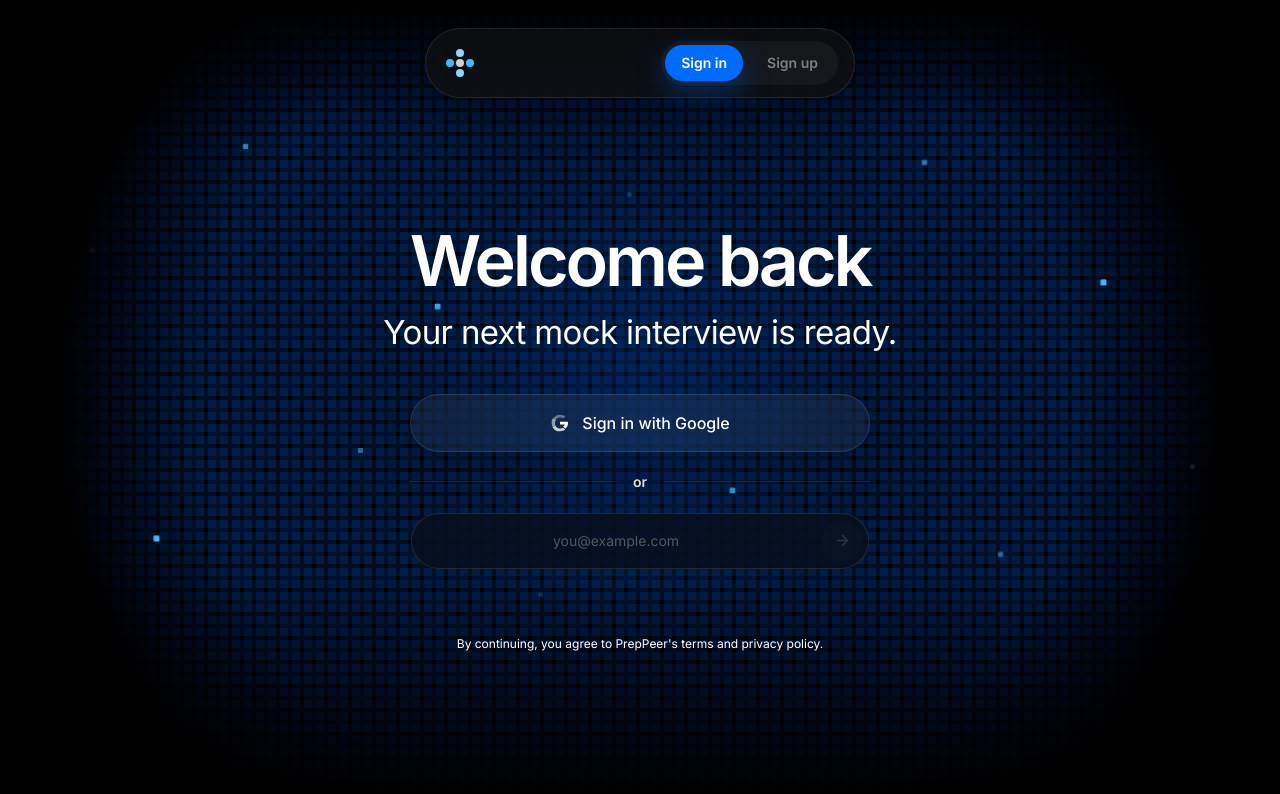
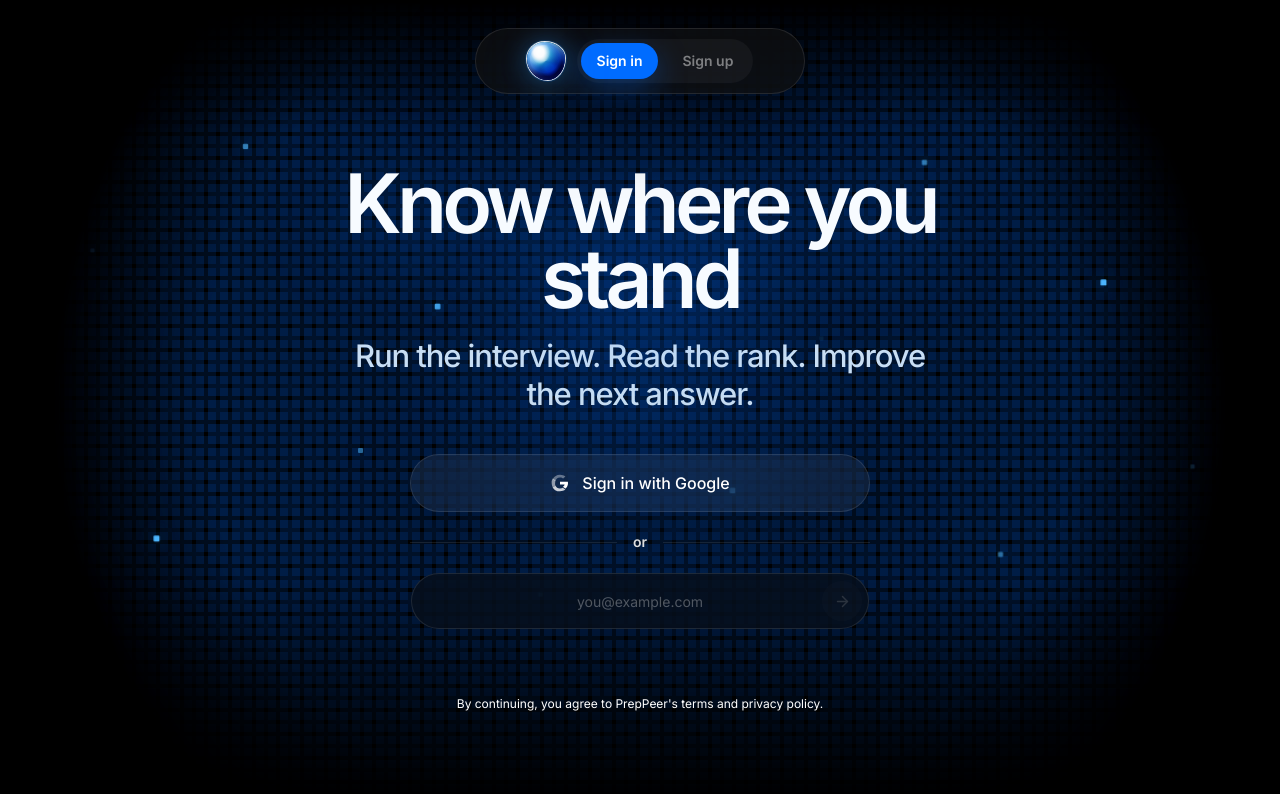
Before and after one commit to Rajat77a/PrepPeer, a Next.js app: page /login in a window 1280 px wide. Shown: the top 794 px of the page. Built offline with nearby package versions, Linux system fonts and the light colour scheme; a web font is replaced by a local one.

Commit message:
Polish login page interactions

```diff
--- a/app/login/page.tsx
+++ b/app/login/page.tsx
@@ -3,10 +3,11 @@
 import { ArrowLeft, ArrowRight, Check, ShieldCheck } from "lucide-react";
 import { AnimatePresence, motion } from "framer-motion";
 import Link from "next/link";
-import { useEffect, useState } from "react";
+import { useEffect, useRef, useState } from "react";
 import { useRouter } from "next/navigation";
 import { createClient } from "@/utils/supabase/client";
 import { Input } from "@/components/ui/input";
+import { OrbLogo } from "@/components/ui/OrbLogo";
 import {
   InputOTP,
   InputOTPGroup,
@@ -28,13 +29,13 @@ const panelMotion = {
 
 const copy = {
   signin: {
-    title: "Welcome back",
-    subtitle: "Your next mock interview is ready.",
+    title: "Know where you stand",
+    subtitle: "Run the interview. Read the rank. Improve the next answer.",
     emailButton: "Send sign-in code",
   },
   signup: {
-    title: "Join PrepPeer",
-    subtitle: "Start with a rank you can improve.",
+    title: "Start with your rank",
+    subtitle: "Create a profile for scores, progress, and every new jump.",
     emailButton: "Send sign-up code",
   },
 };
@@ -66,6 +67,9 @@ function GoogleIcon() {
 }
 
 function MatrixBackground() {
+  const magnetRef = useRef<HTMLDivElement | null>(null);
+  const rafRef = useRef<number | null>(null);
+  const pointerRef = useRef({ x: 50, y: 50, active: 0 });
   const activeCells = [
     { left: "7%", top: "31%", delay: "-0.2s" },
     { left: "12%", top: "67%", delay: "-1.4s" },
@@ -82,11 +86,53 @@ function MatrixBackground() {
     { left: "93%", top: "58%", delay: "-0.4s" },
   ];
 
+  useEffect(() => {
+    const paint = () => {
+      rafRef.current = null;
+      if (!magnetRef.current) return;
+
+      const { x, y, active } = pointerRef.current;
+      magnetRef.current.style.setProperty("--mx", `${x}%`);
+      magnetRef.current.style.setProperty("--my", `${y}%`);
+      magnetRef.current.style.setProperty("--active", `${active}`);
+    };
+
+    const schedulePaint = () => {
+      if (rafRef.current === null) {
+        rafRef.current = window.requestAnimationFrame(paint);
+      }
+    };
+
+    const handlePointerMove = (event: PointerEvent) => {
+      pointerRef.current = {
+        x: (event.clientX / window.innerWidth) * 100,
+        y: (event.clientY / window.innerHeight) * 100,
+        active: 1,
+      };
+      schedulePaint();
+    };
+
+    const handlePointerLeave = () => {
+      pointerRef.current = { ...pointerRef.current, active: 0 };
+      schedulePaint();
+    };
+
+    window.addEventListener("pointermove", handlePointerMove, { passive: true });
+    window.addEventListener("pointerleave", handlePointerLeave);
+
+    return () => {
+      window.removeEventListener("pointermove", handlePointerMove);
+      window.removeEventListener("pointerleave", handlePointerLeave);
+      if (rafRef.current !== null) window.cancelAnimationFrame(rafRef.current);
+    };
+  }, []);
+
   return (
     <div className="absolute inset-0 overflow-hidden">
       <div className="absolute inset-0 bg-[radial-gradient(circle_at_center,rgba(0,108,255,0.14),transparent_32%),linear-gradient(to_bottom,rgba(0,0,0,0.08),rgba(0,0,0,0.88))]" />
       <div className="matrix-grid absolute inset-0 opacity-70" aria-hidden="true" />
       <div className="matrix-grid matrix-grid-offset absolute inset-0 opacity-35" aria-hidden="true" />
+      <div ref={magnetRef} className="matrix-magnet absolute inset-0" aria-hidden="true" />
       <div className="absolute inset-0" aria-hidden="true">
         {activeCells.map((cell, index) => (
           <span
@@ -119,6 +165,26 @@ function MatrixBackground() {
           animation-delay: -2.3s;
         }
 
+        .matrix-magnet {
+          --mx: 50%;
+          --my: 50%;
+          --active: 0;
+          background-image: conic-gradient(
+            from 90deg at 7px 7px,
+            rgba(93, 204, 255, 0.9) 0 90deg,
+            transparent 0
+          );
+          background-position: center;
+          background-size: 22px 22px;
+          filter: drop-shadow(0 0 14px rgba(56, 189, 248, 0.75));
+          mask-image: radial-gradient(circle at var(--mx) var(--my), black 0 72px, transparent 158px);
+          -webkit-mask-image: radial-gradient(circle at var(--mx) var(--my), black 0 72px, transparent 158px);
+          opacity: var(--active);
+          transform: translateZ(0);
+          transition: opacity 220ms ease, background-size 220ms ease;
+          animation: magnetBreath 1.7s ease-in-out infinite;
+        }
+
         .matrix-cell {
           box-shadow: 0 0 18px rgba(56, 189, 248, 0.65);
           animation: matrixBlink 2.8s ease-in-out infinite;
@@ -145,20 +211,18 @@ function MatrixBackground() {
             transform: scale(1.2);
           }
         }
+
+        @keyframes magnetBreath {
+          0%,
+          100% {
+            background-size: 22px 22px;
+          }
+          50% {
+            background-size: 27px 27px;
+          }
+        }
       `}</style>
     </div>
-  );
-}
-
-function MiniMark() {
-  return (
-    <span className="relative flex h-9 w-9 items-center justify-center">
-      <span className="absolute left-1/2 top-1 h-2 w-2 -translate-x-1/2 rounded-full bg-[#8bd7ff]" />
-      <span className="absolute bottom-1 left-1/2 h-2 w-2 -translate-x-1/2 rounded-full bg-[#8bd7ff]" />
-      <span className="absolute left-1 top-1/2 h-2 w-2 -translate-y-1/2 rounded-full bg-[#38bdf8]" />
-      <span className="absolute right-1 top-1/2 h-2 w-2 -translate-y-1/2 rounded-full bg-[#38bdf8]" />
-      <span className="h-2 w-2 rounded-full bg-white/80" />
-    </span>
   );
 }
 
@@ -170,14 +234,14 @@ function TopNav({
   onModeChange: (mode: AuthMode) => void;
 }) {
   return (
-    <header className="fixed left-1/2 top-7 z-30 w-[calc(100%-2rem)] max-w-[430px] -translate-x-1/2 rounded-full border border-white/10 bg-[#111]/70 px-4 py-3 shadow-[0_24px_80px_rgba(0,0,0,0.42)] backdrop-blur-xl">
-      <div className="flex items-center justify-between gap-5">
+    <header className="fixed left-1/2 top-7 z-30 w-[calc(100%-2rem)] max-w-[330px] -translate-x-1/2 rounded-full border border-white/10 bg-[#111]/70 px-3 py-2.5 shadow-[0_24px_80px_rgba(0,0,0,0.42)] backdrop-blur-xl">
+      <div className="flex items-center justify-center gap-3">
         <Link
           href="/"
           className="flex shrink-0 items-center justify-center rounded-full transition hover:opacity-80"
           aria-label="Home"
         >
-          <MiniMark />
+          <OrbLogo size={38} />
         </Link>
 
         <div className="flex shrink-0 items-center gap-2 rounded-full bg-white/[0.04] p-1">
@@ -321,10 +385,10 @@ export default function LoginPage() {
           <AnimatePresence mode="wait">
             {step === "email" && (
               <motion.div key={`email-${mode}`} {...panelMotion}>
-                <h1 className="font-inter text-[clamp(44px,6.4vw,70px)] font-black leading-none tracking-[-0.045em]">
+                <h1 className="font-inter text-[clamp(48px,7vw,82px)] font-black leading-[0.92] tracking-[-0.06em] text-[#f7fbff] drop-shadow-[0_14px_42px_rgba(0,108,255,0.42)]">
                   {activeCopy.title}
                 </h1>
-                <p className="mt-4 font-inter text-[clamp(20px,3vw,33px)] font-light leading-tight tracking-[-0.02em] text-white/48">
+                <p className="mx-auto mt-5 max-w-[620px] font-inter text-[clamp(20px,3vw,31px)] font-medium leading-tight tracking-[-0.035em] text-[#c8def4]">
                   {activeCopy.subtitle}
                 </p>
 
@@ -358,7 +422,7 @@ export default function LoginPage() {
                         placeholder="you@example.com"
                         autoComplete="email"
                         required
-                        className="h-14 rounded-full pr-16 text-center text-base"
+                        className="h-14 rounded-full px-16 text-center text-base placeholder:text-center"
                       />
                       <button
                         type="submit"
```
